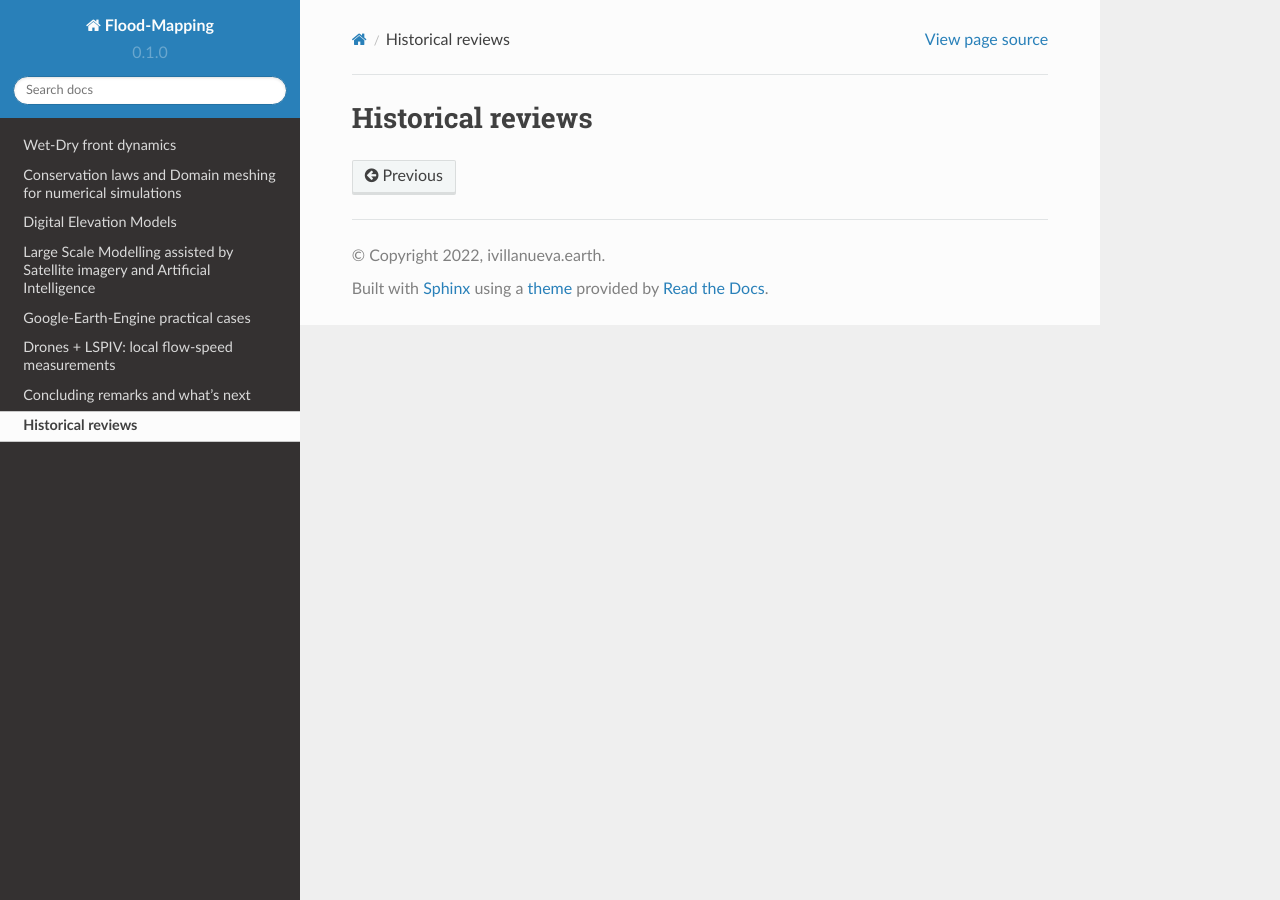
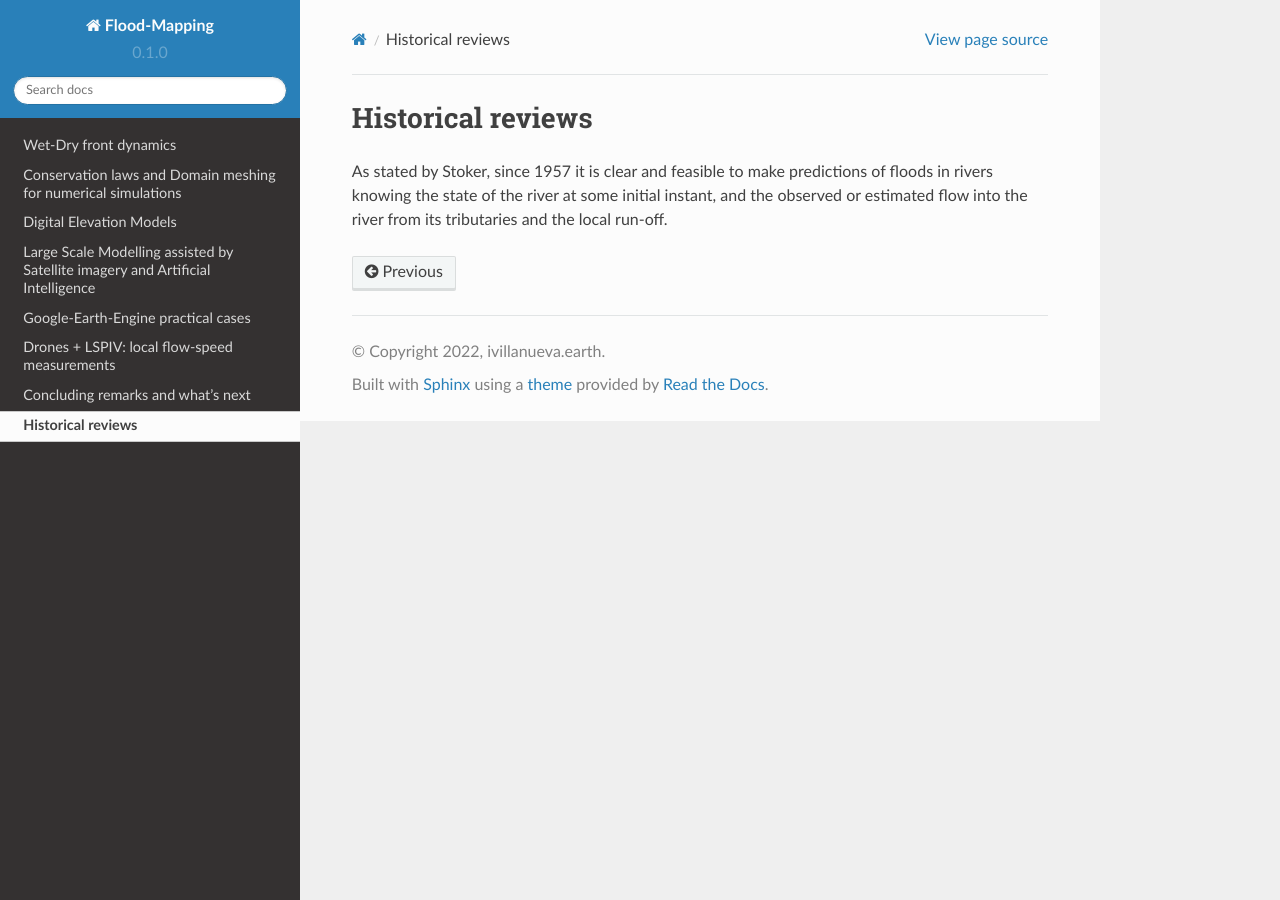
Before and after one commit to ivillamadrid/FloodMapping, a Sphinx documentation site: the page built from docs/source/historical.rst, in a window 1280 px wide. Built offline with Sphinx 7.4.7 and the Read the Docs theme 2.0.0, drawn with Linux system fonts in a browser that asks for light colours.

Commit message:
Update historical.rst

```diff
--- a/docs/source/historical.rst
+++ b/docs/source/historical.rst
@@ -1,2 +1,5 @@
 Historical reviews
 ==================
+
+As stated by Stoker, since 1957 it is clear and feasible to make predictions of floods in rivers knowing the state of the river at some initial instant,
+and the observed or estimated flow into the river from its tributaries and the local run-off.
```
